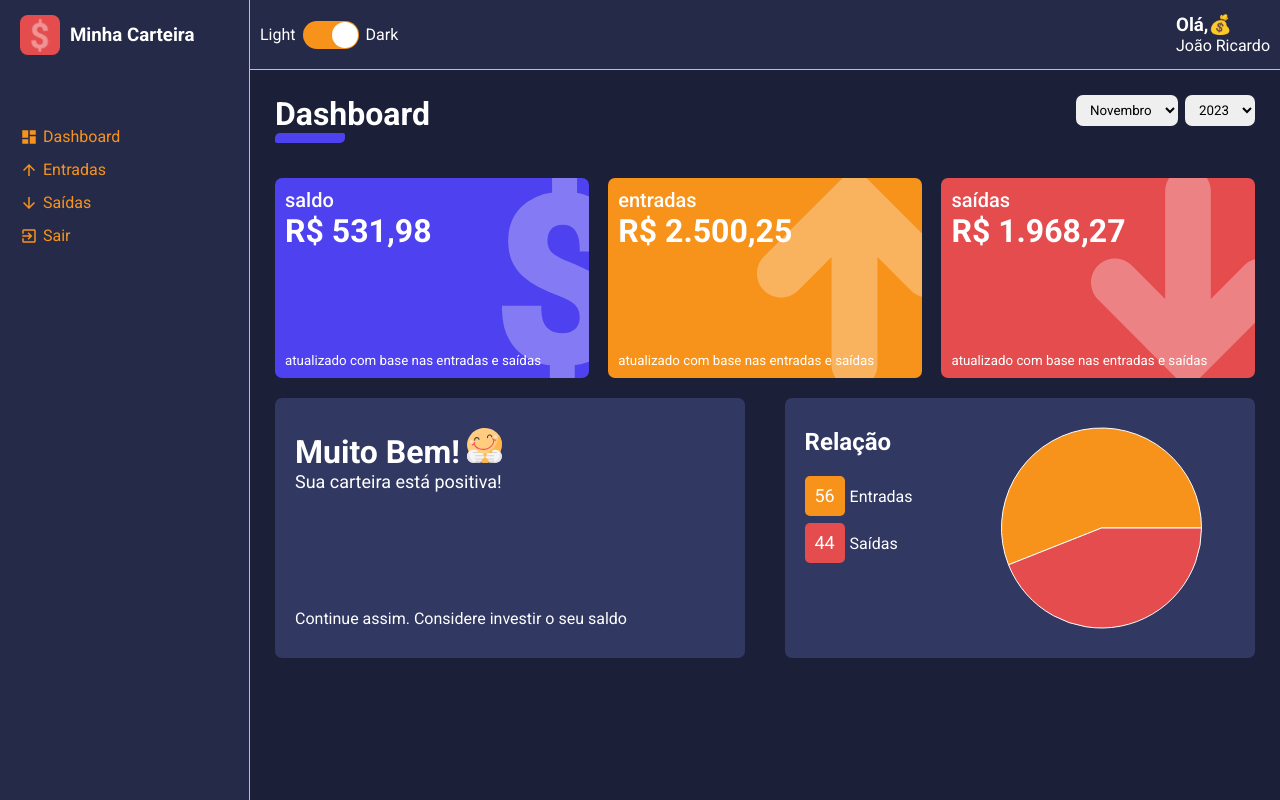
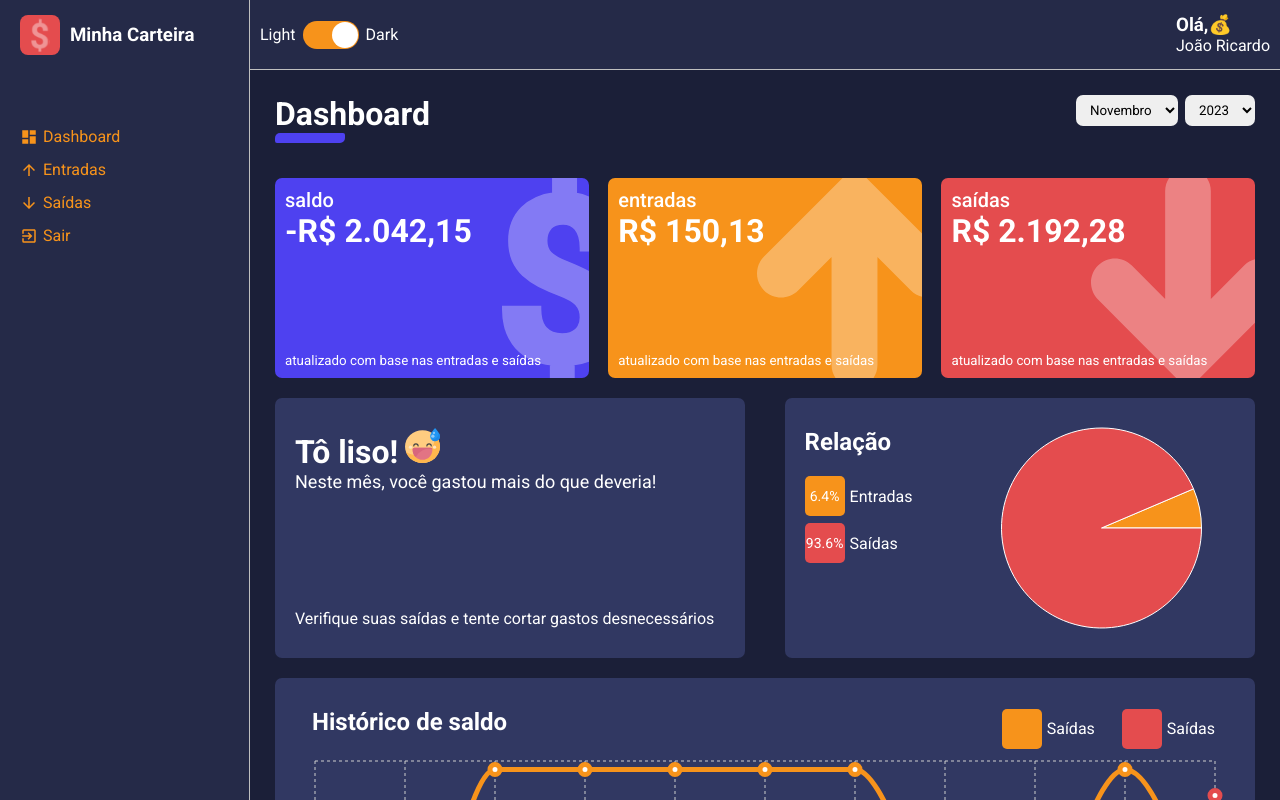
Before and after one commit to jRicardoss/minha_carteira, a React (Create React App) app: page / in a window 1280 px wide. Built offline with nearby package versions, Linux system fonts and the light colour scheme.

Commit message:
add graficLine

```diff
--- /dev/null
+++ b/src/components/HistoryBox/index.tsx
@@ -0,0 +1,83 @@
+import React from "react";
+import {
+    ResponsiveContainer,
+    LineChart,
+    Line,
+    XAxis,
+    CartesianGrid,
+    Tooltip,
+} from "recharts";
+import {
+    Container,
+    ChartContainer,
+    Header,
+    LegendContainer,
+    Legend
+
+} from "./style";
+
+interface IHistoryBoxProps {
+    data: {
+        month: string
+        amountInput: number
+        amountOutput: number
+
+    }[],
+    lineColorAmountInput: string
+    lineColorAmountOutput: string
+
+}
+
+const HistoryBox: React.FC<IHistoryBoxProps> = ({
+    data,
+    lineColorAmountInput,
+    lineColorAmountOutput,
+}
+) => (
+    <Container>
+        <Header>
+        <h2>Histórico de saldo</h2>
+            <LegendContainer>
+                <Legend color={lineColorAmountInput}>
+                    <div></div>
+                    <span>Saídas</span>
+                </Legend>
+                <Legend color={lineColorAmountOutput}>
+                    <div></div>
+                    <span>Saídas</span>
+                </Legend>
+            </LegendContainer>
+        </Header>
+        <ChartContainer>
+            <ResponsiveContainer>
+                <LineChart data={data} margin={{ top: 5, right: 20, left: 20, bottom: 5 }}>
+                    <CartesianGrid strokeDasharray="3 3" stroke="#cecece" />
+                    <XAxis dataKey="month" stroke="#cecece" />
+                    <Tooltip />
+
+                    <Line
+                        type="monotone"
+                        dataKey="amountInput"
+                        name="Entradas"
+                        stroke={lineColorAmountInput}
+                        strokeWidth={5}
+                        dot={{ r: 5 }}
+                        activeDot
+                    />
+                    <Line
+                        type="monotone"
+                        dataKey="amountOutput"
+                        name="Saídas"
+                        stroke={lineColorAmountOutput}
+                        strokeWidth={5}
+                        dot={{ r: 5 }}
+                        activeDot
+                    />
+
+                </LineChart>
+            </ResponsiveContainer>
+        </ChartContainer>
+    </Container>
+)
+
+export default HistoryBox;
--- /dev/null
+++ b/src/components/HistoryBox/style.ts
@@ -0,0 +1,63 @@
+import styled from "styled-components";
+interface ILegendProps{
+    color:string;
+
+}
+
+export const Container = styled.div`
+    width: 100%;
+    background-color: ${props => props.theme.color.tertiary};
+    color: ${props => props.theme.color.white};
+
+    margin: 10px 0;
+    padding: 30px 20px;
+    flex-direction: column;
+
+
+    border-radius: 7px;
+
+    `;
+
+
+export const ChartContainer = styled.div`
+        flex: 1;
+        height: 260px;
+    `;
+
+
+export const Header = styled.header`
+    width:100%;
+    display: flex;
+    justify-content: space-between;
+    >h2{
+        margin-bottom: 20px;
+        padding-left: 17px;
+
+    }
+
+`;
+export const LegendContainer = styled.ul`
+    list-style: none;
+    display: flex;
+`;
+export const Legend = styled.li<ILegendProps>`
+    display: flex;
+    align-items: center;
+    margin-left:7px;
+    padding-right: 20px;
+
+
+    margin-bottom: 7px ;
+    >div{
+        background-color: ${props=> props.color} ;
+        width: 40px;
+        height: 40px;
+        border-radius: 5px;
+        font-size: 14px ;
+        line-height: 40px;
+        text-align: center;
+    }
+    > span{
+        margin-left: 5px;
+    }
+`;
--- a/src/components/PieCharBoxt/index.tsx
+++ b/src/components/PieCharBoxt/index.tsx
@@ -19,7 +19,7 @@ const PieCharBoxt: React.FC<IPieChatProps> = ({ data }) => (
                 {
                     data.map((indicator) => (
                         <Legend key={indicator.name} color={indicator.color}>
-                            <div>{indicator.percent}</div>
+                            <div>{indicator.percent}%</div>
                             <span>{indicator.name}</span>
                         </Legend>
                     ))
--- a/src/components/PieCharBoxt/style.ts
+++ b/src/components/PieCharBoxt/style.ts
@@ -58,7 +58,7 @@ export const Legend = styled.li<ILegendProps>`
         width: 40px;
         height: 40px;
         border-radius: 5px;
-        font-size: 18px ;
+        font-size: 14px ;
         line-height: 40px;
         text-align: center;
     }
--- a/src/pages/Dashboard/index.tsx
+++ b/src/pages/Dashboard/index.tsx
@@ -5,6 +5,7 @@ import SelectInput from "../../components/SelectInput";
 import WalletBox from '../../components/WalletBox'
 import MensageBox from '../../components/MessageBox'
 import PieCharBoxt from '../../components/PieCharBoxt'
+import HistoryBox from "../../components/HistoryBox";
 
 
 import listOfMonths from '../../utils/months';
@@ -99,7 +100,7 @@ const Dashboard: React.FC = () => {
     const message = useMemo(() => {
         if (totalBalance < 0) {
             return {
-                title: "Que triste!",
+                title: "Tô liso!",
                 description: "Neste mês, você gastou mais do que deveria!",
                 footerText: "Verifique suas saídas e tente cortar gastos desnecessários",
                 icon: sadImg,
@@ -112,22 +113,22 @@ const Dashboard: React.FC = () => {
                 footerText: "Tenha cuidado. Na próxima tente poupar mais o seu dinheiro",
                 icon: grinnigImg,
             }
-        }else{
-            return{
-                title:"Muito Bem!",
-                description:"Sua carteira está positiva!",
-                footerText:"Continue assim. Considere investir o seu saldo",
+        } else {
+            return {
+                title: "Muito Bem!",
+                description: "Sua carteira está positiva!",
+                footerText: "Continue assim. Considere investir o seu saldo",
                 icon: happyImg,
             }
         }
     }, [totalBalance])
 
-    const relationExpensesVSGains =useMemo(()=>{
+    const relationExpensesVSGains = useMemo(() => {
         const total = totalGains + totalExpenses
 
-        const percentGains = (totalGains / total) *100
-        const percentExpenses = (totalExpenses / total) *100
-        const data =[
+        const percentGains = (totalGains / total) * 100
+        const percentExpenses = (totalExpenses / total) * 100
+        const data = [
             {
                 name: "Entradas",
                 value: totalGains,
@@ -143,7 +144,56 @@ const Dashboard: React.FC = () => {
         ];
         return data
 
-    },[totalExpenses, totalGains])
+    }, [totalExpenses, totalGains])
+
+    const HistoryData = useMemo(() => {
+        return listOfMonths.map((_, month) => {
+            let amountInput = 0;
+            gains.forEach(gain => {
+                const date = new Date(gain.date);
+                const gainMonth = date.getMonth();
+                const gainYear = date.getFullYear();
+                if (gainMonth === month && gainYear === yearSelected) {
+                    try {
+                        amountInput += Number(gain.amount)
+
+                    } catch {
+                        throw new Error('error, number is invalid ')
+
+                    }
+                }
+
+            });
+            let amountOutput = 0;
+            expenses.forEach(expenses => {
+                const date = new Date(expenses.date);
+                const expensesMonth = date.getMonth();
+                const expensesYear = date.getFullYear();
+                if (expensesMonth === month && expensesYear === yearSelected) {
+                    try {
+                        amountOutput += Number(expenses.amount)
+
+                    } catch {
+                        throw new Error('error, number is invalid ')
+
+                    }
+                }
+
+            })
+            return {
+                monthNumber: month,
+                month: listOfMonths[month].substr(0, 3),
+                amountInput,
+                amountOutput,
+            }
+        })
+            .filter(item => {
+                const currentMonth = new Date().getMonth();
+                const currentYear = new Date().getFullYear();
+                return (yearSelected === currentYear && item.monthNumber <= currentMonth) || (yearSelected < currentYear)
+
+            });
+    }, [yearSelected])
 
     const handleMonthSelected = (month: string) => {
         try {
@@ -208,7 +258,14 @@ const Dashboard: React.FC = () => {
                     icon={message.icon}
                 />
                 <PieCharBoxt
-                data={relationExpensesVSGains}
+                    data={relationExpensesVSGains}
+                />
+
+                <HistoryBox
+                    data={HistoryData}
+                    lineColorAmountInput="#f7931b"
+                    lineColorAmountOutput="#e44c4e"
+
                 />
             </Content>
         </Container>
--- a/src/repositories/expenses.ts
+++ b/src/repositories/expenses.ts
@@ -1,51 +1,51 @@
 export default [
-  {"description":"Água",                  "amount":"75.55", "type":"saída","frequency":"recorrente","date":"2020-12-15"},
+  {"description":"Água",                  "amount":"75.55", "type":"saída","frequency":"recorrente","date":"2023-12-15"},
   {"description": "Telefone",             "amount":"99.99", "type":"saída","frequency":"recorrente","date":"2023-12-23"},
-  {"description":"Plano de Saúde",        "amount":"300.00","type":"saída","frequency":"recorrente","date":"2023-12-23"},
+  {"description":"Plano de Saúde",        "amount":"300.00","type":"saída","frequency":"recorrente","date":"2023-11-23"},
   {"description":"Compras do mês",        "amount":"625.78","type":"saída","frequency":"recorrente","date":"2023-12-23"},
-  {"description":"Lanche",                "amount":"45.70", "type":"saída","frequency":"eventual",  "date":"2023-12-23"},
+  {"description":"Lanche",                "amount":"45.70", "type":"saída","frequency":"eventual",  "date":"2023-10-23"},
   {"description":"Blusa",                 "amount":"95.70", "type":"saída","frequency":"eventual",  "date":"2023-12-23"},
-  {"description":"Energia elétrica",      "amount":"125.55","type":"saída","frequency":"recorrente","date":"2023-02-10"},
-  {"description":"Água",                  "amount":"90.15", "type":"saída","frequency":"recorrente","date":"2023-02-15"},
+  {"description":"Energia elétrica",      "amount":"125.55","type":"saída","frequency":"recorrente","date":"2023-09-10"},
+  {"description":"Água",                  "amount":"90.15", "type":"saída","frequency":"recorrente","date":"2023-10-15"},
   {"description":"Telefone",              "amount":"99.99", "type":"saída","frequency":"recorrente","date":"2023-02-23"},
-  {"description":"Plano de Saúde",        "amount":"300.00","type":"saída","frequency":"recorrente","date":"2023-02-23"},
-  {"description":"Compras do mês",        "amount":"540.00","type":"saída","frequency":"recorrente","date":"2023-02-25"},
+  {"description":"Plano de Saúde",        "amount":"300.00","type":"saída","frequency":"recorrente","date":"2023-08-23"},
+  {"description":"Compras do mês",        "amount":"540.00","type":"saída","frequency":"recorrente","date":"2023-07-25"},
   {"description":"Parcela do Celular 1/5","amount":"150.99","type":"saída","frequency":"eventual",  "date":"2023-11-26"},
-  {"description":"Cinema",                "amount":"45.00", "type":"saída","frequency":"eventual",  "date":"2020-02-23"},
-  {"description":"Energia elétrica",      "amount":"97.00", "type":"saída","frequency":"recorrente","date":"2020-03-10"},
-  {"description":"Água",                  "amount":"100.10","type":"saída","frequency":"recorrente","date":"2020-03-15"},
+  {"description":"Cinema",                "amount":"45.00", "type":"saída","frequency":"eventual",  "date":"2023-06-23"},
+  {"description":"Energia elétrica",      "amount":"97.00", "type":"saída","frequency":"recorrente","date":"2023-03-10"},
+  {"description":"Água",                  "amount":"100.10","type":"saída","frequency":"recorrente","date":"2023-05-15"},
   {"description":"Telefone",              "amount":"99.99", "type":"saída","frequency":"recorrente","date":"2023-11-23"},
-  {"description":"Plano de Saúde",        "amount":"300.00","type":"saída","frequency":"recorrente","date":"2020-03-23"},
-  {"description":"Compras do mês",        "amount":"800.50","type":"saída","frequency":"recorrente","date":"2020-03-17"},
-  {"description":"Parcela do Celular 2/5","amount":"150.99","type":"saída","frequency":"eventual",  "date":"2023-03-18"},
-  {"description":"Troca de Oléo do carro","amount":"90.00", "type":"saída","frequency":"eventual",  "date":"2020-03-23"},
-  {"description":"Energia elétrica",      "amount":"75.99", "type":"saída","frequency":"recorrente","date":"2023-11-10"},
+  {"description":"Plano de Saúde",        "amount":"300.00","type":"saída","frequency":"recorrente","date":"2023-04-23"},
+  {"description":"Compras do mês",        "amount":"800.50","type":"saída","frequency":"recorrente","date":"2023-03-17"},
+  {"description":"Parcela do Celular 2/5","amount":"150.99","type":"saída","frequency":"eventual",  "date":"2023-02-18"},
+  {"description":"Troca de Oléo do carro","amount":"90.00", "type":"saída","frequency":"eventual",  "date":"2023-03-23"},
+  {"description":"Energia elétrica",      "amount":"75.99", "type":"saída","frequency":"recorrente","date":"2023-12-10"},
   {"description":"Água",                  "amount":"80.33", "type":"saída","frequency":"recorrente","date":"2023-11-15"},
-  {"description":"Telefone",              "amount":"99.99", "type":"saída","frequency":"recorrente","date":"2020-04-23"},
-  {"description":"Plano de Saúde",        "amount":"300.00","type":"saída","frequency":"recorrente","date":"2020-04-23"},
-  {"description":"Compras do mês",        "amount":"600.00","type":"saída","frequency":"recorrente","date":"2020-04-25"},
+  {"description":"Telefone",              "amount":"99.99", "type":"saída","frequency":"recorrente","date":"2023-01-23"},
+  {"description":"Plano de Saúde",        "amount":"300.00","type":"saída","frequency":"recorrente","date":"2023-04-23"},
+  {"description":"Compras do mês",        "amount":"600.00","type":"saída","frequency":"recorrente","date":"2023-01-25"},
   {"description":"Parcela do Celular 3/5","amount":"150.99","type":"saída","frequency":"eventual",  "date":"2023-11-26"},
-  {"description":"Ebook de React Js",     "amount":"85.95", "type":"saída","frequency":"eventual",  "date":"2020-04-13"},
-  {"description":"Energia elétrica",      "amount":"125.55","type":"saída","frequency":"recorrente","date":"2020-05-10"},
-  {"description":"Água",                  "amount":"90.15", "type":"saída","frequency":"recorrente","date":"2020-05-15"},
-  {"description":"Telefone",              "amount":"99.99", "type":"saída","frequency":"recorrente","date":"2020-05-23"},
+  {"description":"Ebook de React Js",     "amount":"85.95", "type":"saída","frequency":"eventual",  "date":"2023-01-13"},
+  {"description":"Energia elétrica",      "amount":"125.55","type":"saída","frequency":"recorrente","date":"2023-05-10"},
+  {"description":"Água",                  "amount":"90.15", "type":"saída","frequency":"recorrente","date":"2023-01-15"},
+  {"description":"Telefone",              "amount":"99.99", "type":"saída","frequency":"recorrente","date":"2023-05-23"},
   {"description":"Plano de Saúde",        "amount":"300.00","type":"saída","frequency":"recorrente","date":"2023-11-23"},
-  {"description":"Compras do mês",        "amount":"540.00","type":"saída","frequency":"recorrente","date":"2020-05-25"},
-  {"description":"Parcela do Celular 4/5","amount":"150.99","type":"saída","frequency":"eventual",  "date":"2020-05-26"},
+  {"description":"Compras do mês",        "amount":"540.00","type":"saída","frequency":"recorrente","date":"2023-05-25"},
+  {"description":"Parcela do Celular 4/5","amount":"150.99","type":"saída","frequency":"eventual",  "date":"2023-01-26"},
   {"description":"Blusa Iron Man",        "amount":"150.00","type":"saída","frequency":"eventual",  "date":"2023-11-23"},
-  {"description":"Energia elétrica",      "amount":"200.00","type":"saída","frequency":"recorrente","date":"2020-06-10"},
+  {"description":"Energia elétrica",      "amount":"200.00","type":"saída","frequency":"recorrente","date":"2023-06-10"},
   {"description":"Água",                  "amount":"150.00","type":"saída","frequency":"recorrente","date":"2023-11-15"},
   {"description":"Telefone",              "amount":"99.99", "type":"saída","frequency":"recorrente","date":"2023-11-23"},
   {"description":"Plano de Saúde",        "amount":"300.00","type":"saída","frequency":"recorrente","date":"2023-11-23"},
-  {"description":"Compras do mês",        "amount":"559.15","type":"saída","frequency":"recorrente","date":"2020-06-25"},
-  {"description":"Parcela do Celular 5/5","amount":"150.99","type":"saída","frequency":"eventual",  "date":"2020-06-26"},
-  {"description":"Perfume",               "amount":"250.00","type":"saída","frequency":"eventual",  "date":"2020-06-21"},
-  {"description":"Energia elétrica",      "amount":"250.00","type":"saída","frequency":"recorrente","date":"2020-07-10"},
-  {"description":"Água",                  "amount":"90.00", "type":"saída","frequency":"recorrente","date":"2020-07-15"},
+  {"description":"Compras do mês",        "amount":"559.15","type":"saída","frequency":"recorrente","date":"2023-06-25"},
+  {"description":"Parcela do Celular 5/5","amount":"150.99","type":"saída","frequency":"eventual",  "date":"2023-06-26"},
+  {"description":"Perfume",               "amount":"250.00","type":"saída","frequency":"eventual",  "date":"2023-06-21"},
+  {"description":"Energia elétrica",      "amount":"250.00","type":"saída","frequency":"recorrente","date":"2023-07-10"},
+  {"description":"Água",                  "amount":"90.00", "type":"saída","frequency":"recorrente","date":"2023-07-15"},
   {"description":"Telefone",              "amount":"99.99", "type":"saída","frequency":"recorrente","date":"2023-11-23"},
-  {"description":"Plano de Saúde",        "amount":"300.00","type":"saída","frequency":"recorrente","date":"2020-07-23"},
-  {"description":"Compras do mês",        "amount":"700.00","type":"saída","frequency":"recorrente","date":"2020-07-25"},
+  {"description":"Plano de Saúde",        "amount":"300.00","type":"saída","frequency":"recorrente","date":"2023-07-23"},
+  {"description":"Compras do mês",        "amount":"700.00","type":"saída","frequency":"recorrente","date":"2023-07-25"},
   {"description":"Cafeteira",             "amount":"250.00","type":"saída","frequency":"eventual",  "date":"2023-11-26"},
-  {"description":"Pizza",                 "amount":"60.00", "type":"saída","frequency":"eventual",  "date":"2020-07-19"},
+  {"description":"Pizza",                 "amount":"60.00", "type":"saída","frequency":"eventual",  "date":"2023-07-19"},
   {"description":"Arroz",                 "amount":"60.00", "type":"saída","frequency":"eventual",  "date":"2023-11-19"}
 ]
--- a/src/repositories/gains.ts
+++ b/src/repositories/gains.ts
@@ -1,11 +1,11 @@
 export default [
-  { "description": "Salário",     "amount": "1300.52", "type": "entrada", "frequency": "recorrente", "date": "2022-12-10" },
-  { "description": "Freela",      "amount": "150.13",  "type": "entrada", "frequency": "eventual",   "date": "2022-12-17" },
-  { "description": "Salário",     "amount": "2500.23", "type": "entrada", "frequency": "recorrente", "date": "2023-12-10" },
-  { "description": "Freela site", "amount": "900.23",  "type": "entrada", "frequency": "eventual",   "date": "2023-12-21" },
-  { "description": "Freela app",  "amount": "950.92",  "type": "entrada", "frequency": "eventual",   "date": "2023-12-23" },
-  { "description": "Salário",     "amount": "2500.25", "type": "entrada", "frequency": "recorrente", "date": "2023-11-10" },
-  { "description": "Salário",     "amount": "2500.18", "type": "entrada", "frequency": "recorrente", "date": "2023-12-10" },
-  { "description": "Salário",     "amount": "2500.15", "type": "entrada", "frequency": "recorrente", "date": "2023-12-10" },
-  { "description": "Salário",     "amount": "2500.12", "type": "entrada", "frequency": "recorrente", "date": "2023-12-10" },
-  { "description": "Salário",     "amount": "2500.00", "type": "entrada", "frequency": "recorrente", "date": "2023-12-10" }]
+  { "description": "Salário",     "amount": "1300.52", "type": "entrada", "frequency": "recorrente", "date": "2023-12-10" },
+  { "description": "Freela",      "amount": "150.13",  "type": "entrada", "frequency": "eventual",   "date": "2023-11-17" },
+  { "description": "Salário",     "amount": "2500.23", "type": "entrada", "frequency": "recorrente", "date": "2023-10-10" },
+  { "description": "Freela site", "amount": "900.23",  "type": "entrada", "frequency": "eventual",   "date": "2023-09-21" },
+  { "description": "Freela app",  "amount": "950.92",  "type": "entrada", "frequency": "eventual",   "date": "2023-08-23" },
+  { "description": "Salário",     "amount": "2500.25", "type": "entrada", "frequency": "recorrente", "date": "2023-07-10" },
+  { "description": "Salário",     "amount": "2500.18", "type": "entrada", "frequency": "recorrente", "date": "2023-06-10" },
+  { "description": "Salário",     "amount": "2500.15", "type": "entrada", "frequency": "recorrente", "date": "2023-05-10" },
+  { "description": "Salário",     "amount": "2500.12", "type": "entrada", "frequency": "recorrente", "date": "2023-04-10" },
+  { "description": "Salário",     "amount": "2500.00", "type": "entrada", "frequency": "recorrente", "date": "2023-03-10" }]
```
